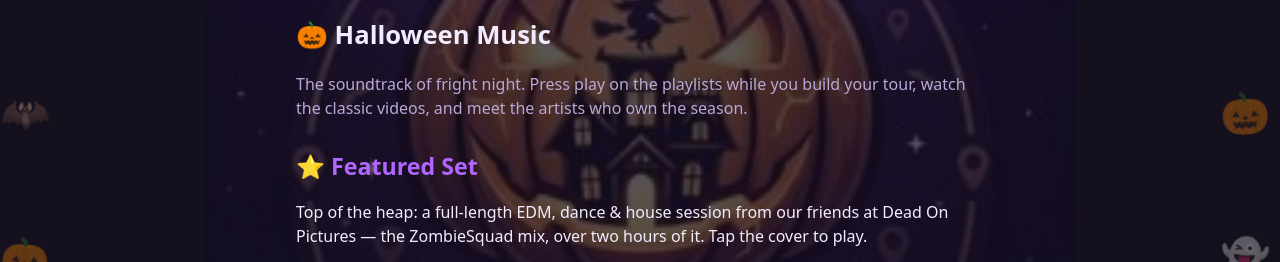
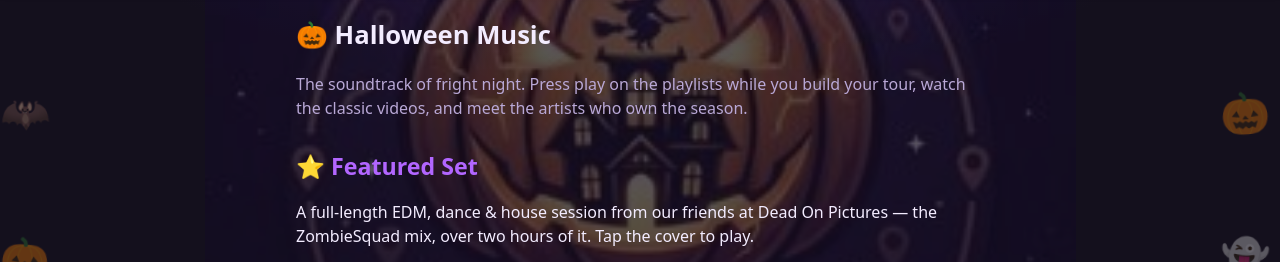
Before and after one commit to SpookyMap/hauntmap, a FastAPI app: page /music in a window 1280 px wide. Shown: the part 194-456 px from the top of the page. Run offline with FastAPI, Linux system fonts and the light colour scheme; some libraries are stand-ins or nearby versions; some web fonts are replaced.

Commit message:
Music: drop 'Top of the heap' from Featured Set intro (Dan Oct 23) — spotlight line now opens 'A full-length EDM, dance & house session...'; placement, credit, meta unchanged

```diff
--- a/templates/music.html
+++ b/templates/music.html
@@ -6,7 +6,7 @@
 <p class="lede">The soundtrack of fright night. Press play on the playlists while you build your tour, watch the classic videos, and meet the artists who own the season.</p>
 
 <h2 class="music-h2">&#x2B50; Featured Set</h2>
-<p>Top of the heap: a full-length EDM, dance &amp; house session from our friends at {{ yt_spotlight.channel }} — the ZombieSquad mix, over two hours of it. Tap the cover to play.</p>
+<p>A full-length EDM, dance &amp; house session from our friends at {{ yt_spotlight.channel }} — the ZombieSquad mix, over two hours of it. Tap the cover to play.</p>
 <div class="yt-feature">
   <button type="button" class="yt-facade" data-yt="{{ yt_spotlight.id }}" aria-label="Play {{ yt_spotlight.title }}">
     <img src="https://i.ytimg.com/vi/{{ yt_spotlight.id }}/maxresdefault.jpg" alt="" loading="lazy">
```
